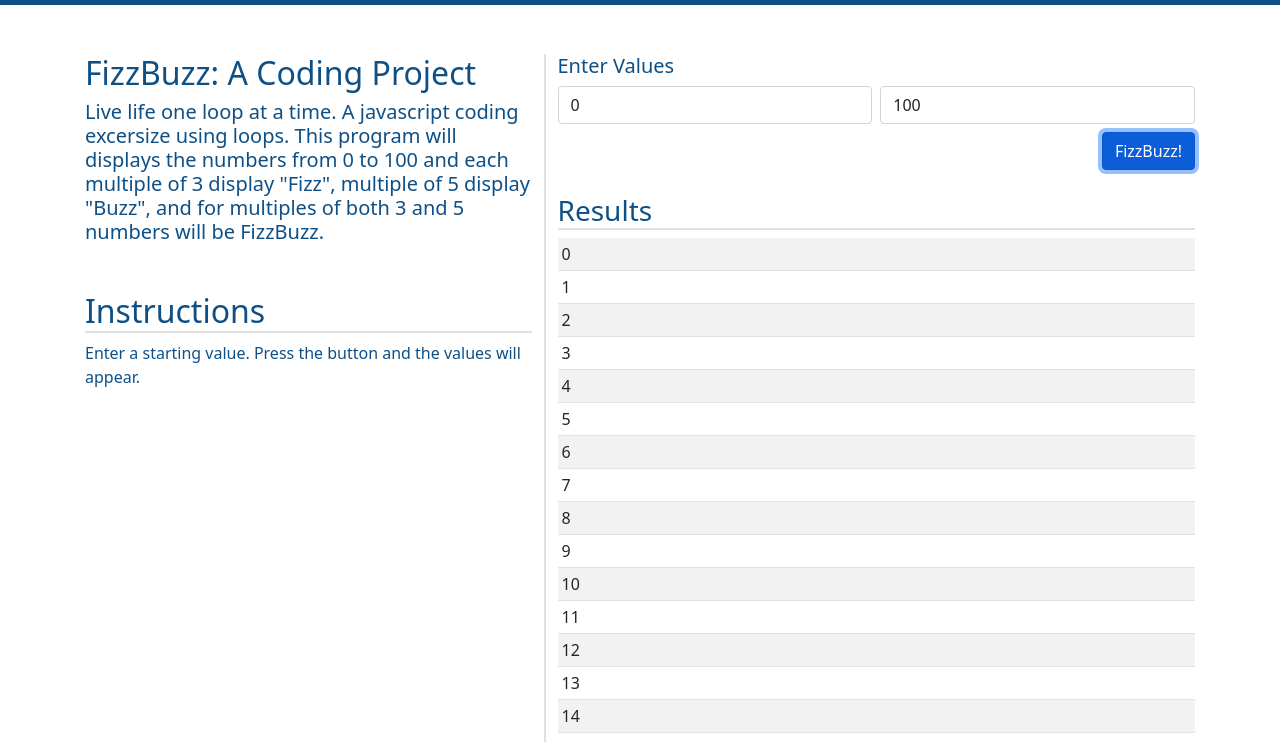
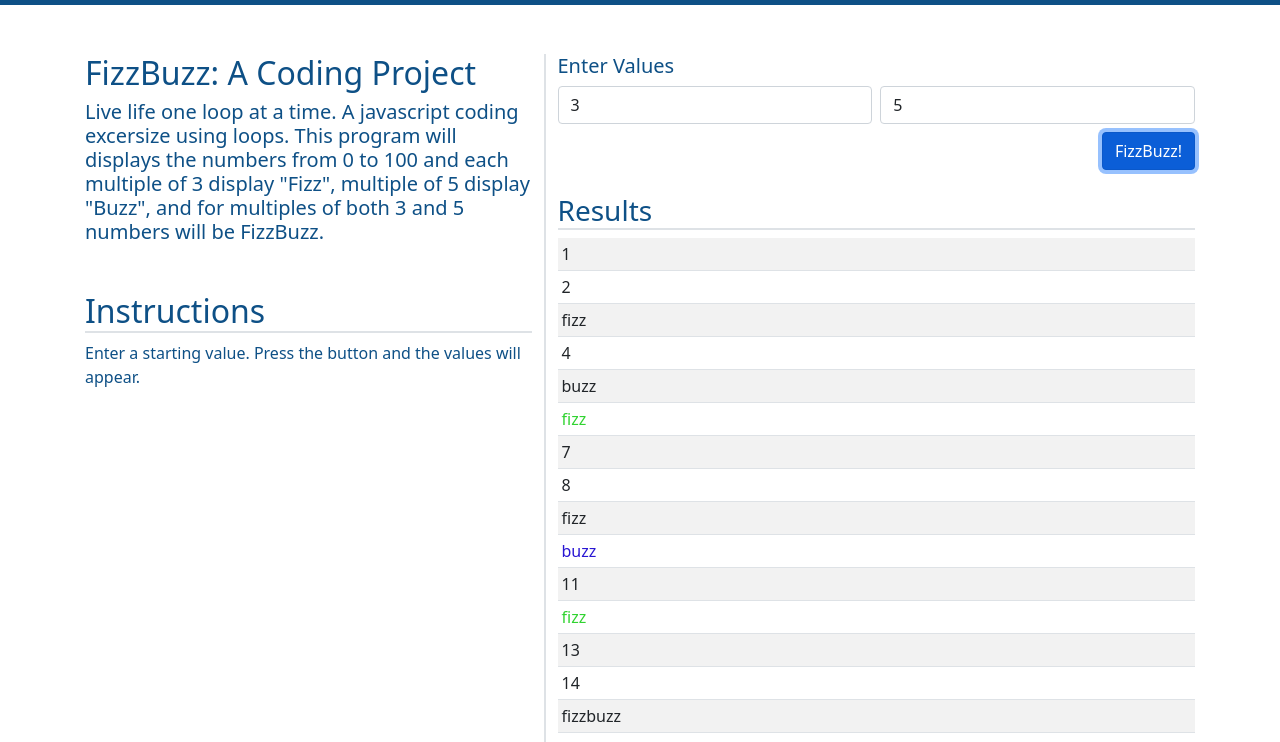
Before and after one commit to zzhang025/FizzBuzz, a plain HTML site: page app.html in a window 1280 px wide. Both pictures are taken after a click on the button "FizzBuzz!". Shown: the part 54-796 px from the top of the page. Drawn offline with nearby package versions, Linux system fonts and the light colour scheme.

Commit message:
App Update

```diff
--- a/app.html
+++ b/app.html
@@ -61,12 +61,12 @@
                 <h5>Enter Values</h5>
                 <form class="row gx-2">
                     <div class="col">
-                        <input id="startValue" type="number" class="form-control" placeholder="Start Value"
-                        value=0 aria-label="Start Value">
+                        <input id="startValue" type="number" class="form-control" placeholder="Fizz Value"
+                        value=3 aria-label="Fizz Value">
                     </div>
                     <div class="col">
-                        <input id="endValue" type="number" class="form-control" placeholder="End Value"
-                        value=100 aria-label="End Value">
+                        <input id="endValue" type="number" class="form-control" placeholder="Buzz Value"
+                        value=5 aria-label="Buzz Value">
                     </div>
                     <div class="col-12 d-flex justify-content-end mt-2">
                         <button id="btnSubmit" type="button" class="btn btn-primary btn-md">FizzBuzz!</button>
--- a/css/site.css
+++ b/css/site.css
@@ -8,7 +8,15 @@
 body{
     color:var(--dark-color);
 }
-
+.text-red{
+    color: rgb(190, 40, 40);
+}
+.text-green{
+    color: rgb(48, 211, 48);
+}
+.text-blue{
+    color: var(--secondary-color);
+}
 nav{
     background-color:var(--dark-color);
 }
--- a/js/site.js
+++ b/js/site.js
@@ -12,42 +12,46 @@ function getValues(){
     fizz = parseInt(fizz);
     buzz = parseInt(buzz);
 
-    //Validate Inputs
-    if (Number.isInteger(fizz) && Number.isInteger(buzz)) {
-        let numbers= buzzNumbers(fizz,buzz)
-    } else {
-        alert("Inputs must be integers")
-    }
-
     // Generate Fizzbuzz
-    let numbers = buzzNumbers(fizz,buzz);
+    let numbers = generateNumbers();
 
     // Display the Numbers
     displayNumbers(numbers);
 }
 
 // Generate numbers
-function buzzNumbers(fizz,buzz){
+function generateNumbers(){
     let numbers = Array.from(Array(100).keys());
+
     return numbers;
 }
 
 // Display and Replace
 function displayNumbers(numbers){
+// Obtain values from the page
+    let fizz = document.getElementById("startValue").value;
+    let buzz = document.getElementById("endValue").value;
+
     let templateRows ="";
-    let className="even";
-    for (let index = 0; index < numbers.length; index++) {
-        let number = numbers[index];
-        if(number % 2 == 0){
-            className="even";
-        } else{
-            className="odd";
+    for (let index = 1; index < numbers.length; index++) {
+        if(index % fizz ==0 && index % buzz==0){
+            color = "text-red";
+            number = "fizzbuzz";
+        } else if(index % fizz ==0 ){
+            color = "text-green";
+            number = "fizz";
+        } else if(index % buzz ==0 ) {
+            color = "text-blue";
+            number ="buzz";
+        } else {
+            color = ""
+            number = index;
         }
 
-        templateRows += `<tr><td class="${className}">${number}</td></tr>`;
+        templateRows += `<tr><td class="${color}">${number}</td></tr>`;
     }
 
-    document.getElementById("results").innerHTML = templateRows
+    document.getElementById("results").innerHTML = templateRows;
 
 
 }
```
